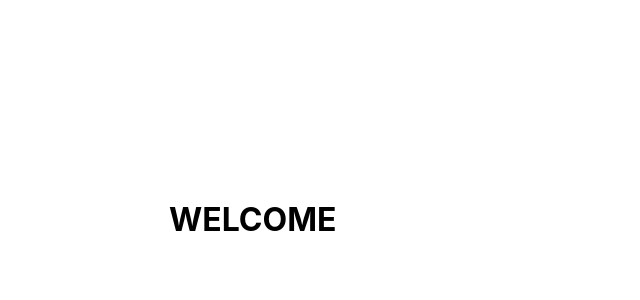
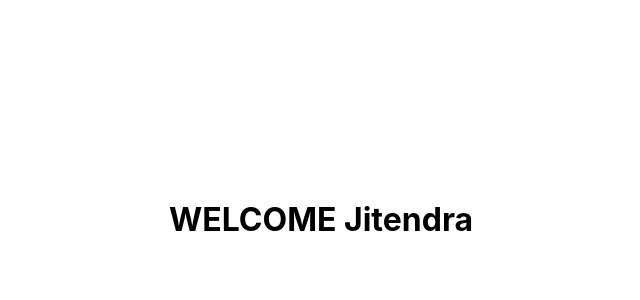
Before and after one commit to jitendra182/jitendra182.github.io, a React (Create React App) app: page / in a window 1280 px wide. Shown: the top 300 px of the page, without its empty margins (31-671 px from the left). Built offline with nearby package versions, Linux system fonts and the light colour scheme.

Commit message:
make changes for testing

```diff
--- a/package.json
+++ b/package.json
@@ -1,5 +1,6 @@
 {
   "name": "myprofile",
+  "homepage": "https://jitendra182.github.com/myprofile",
   "version": "0.1.0",
   "private": true,
   "dependencies": {
@@ -9,6 +10,8 @@
     "react-scripts": "3.4.3"
   },
   "scripts": {
+    "predeploy": "npm run build",
+    "deploy": "gh-pages -d build",
     "start": "react-scripts start",
     "build": "react-scripts build",
     "test": "react-scripts test",
@@ -28,5 +31,8 @@
       "last 1 firefox version",
       "last 1 safari version"
     ]
+  },
+  "devDependencies": {
+    "gh-pages": "^3.1.0"
   }
 }
--- a/src/screens/Nav.js
+++ b/src/screens/Nav.js
@@ -3,7 +3,7 @@ import React from 'react'
 function Nav() {
     return (
         <div>
-            <h1>WELCOME</h1>
+            <h1>WELCOME Jitendra</h1>
         </div>
     )
 }
```
Also changed, not shown: 1 other file (tests, documents, lock files or other folders).
